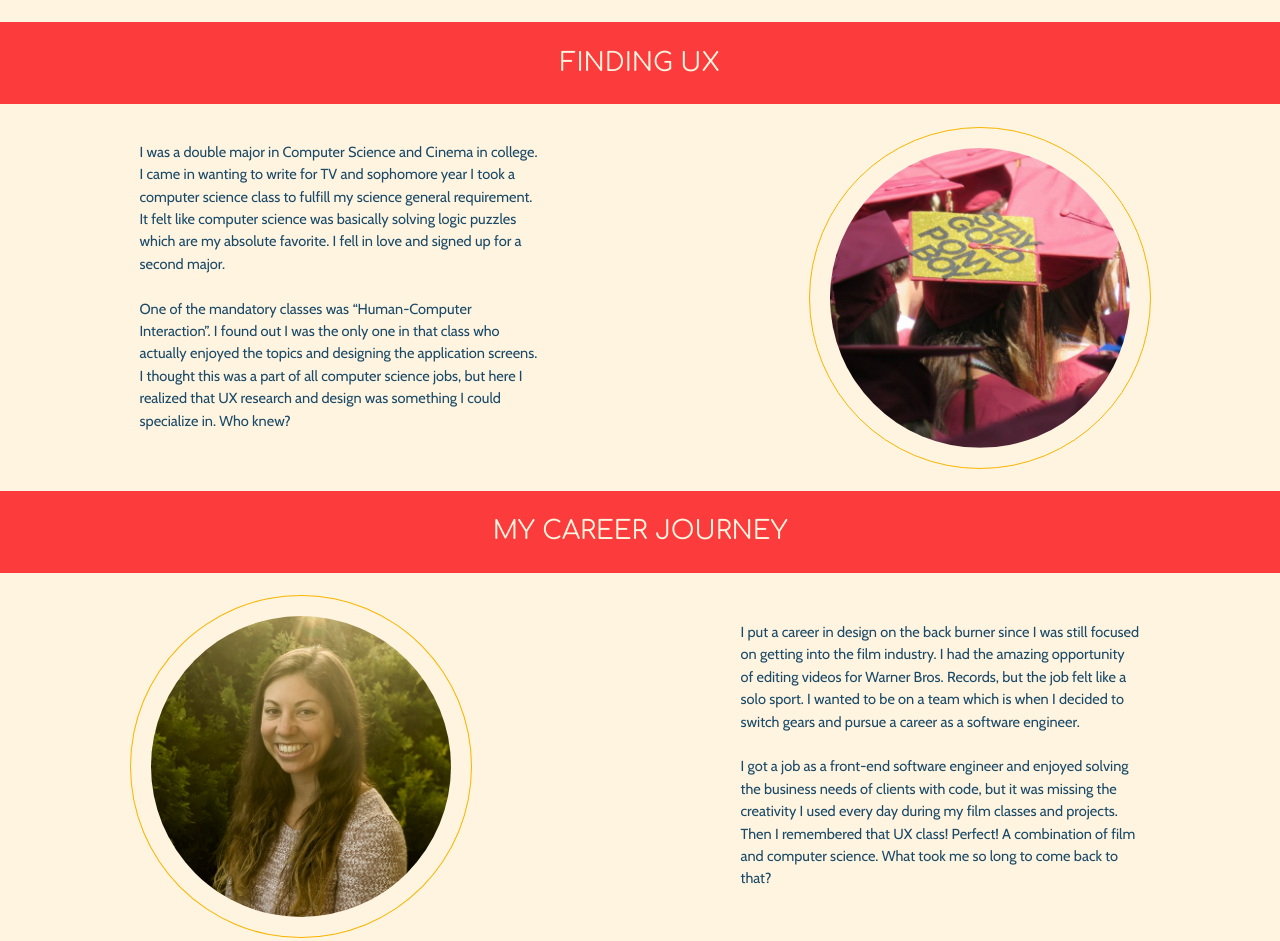
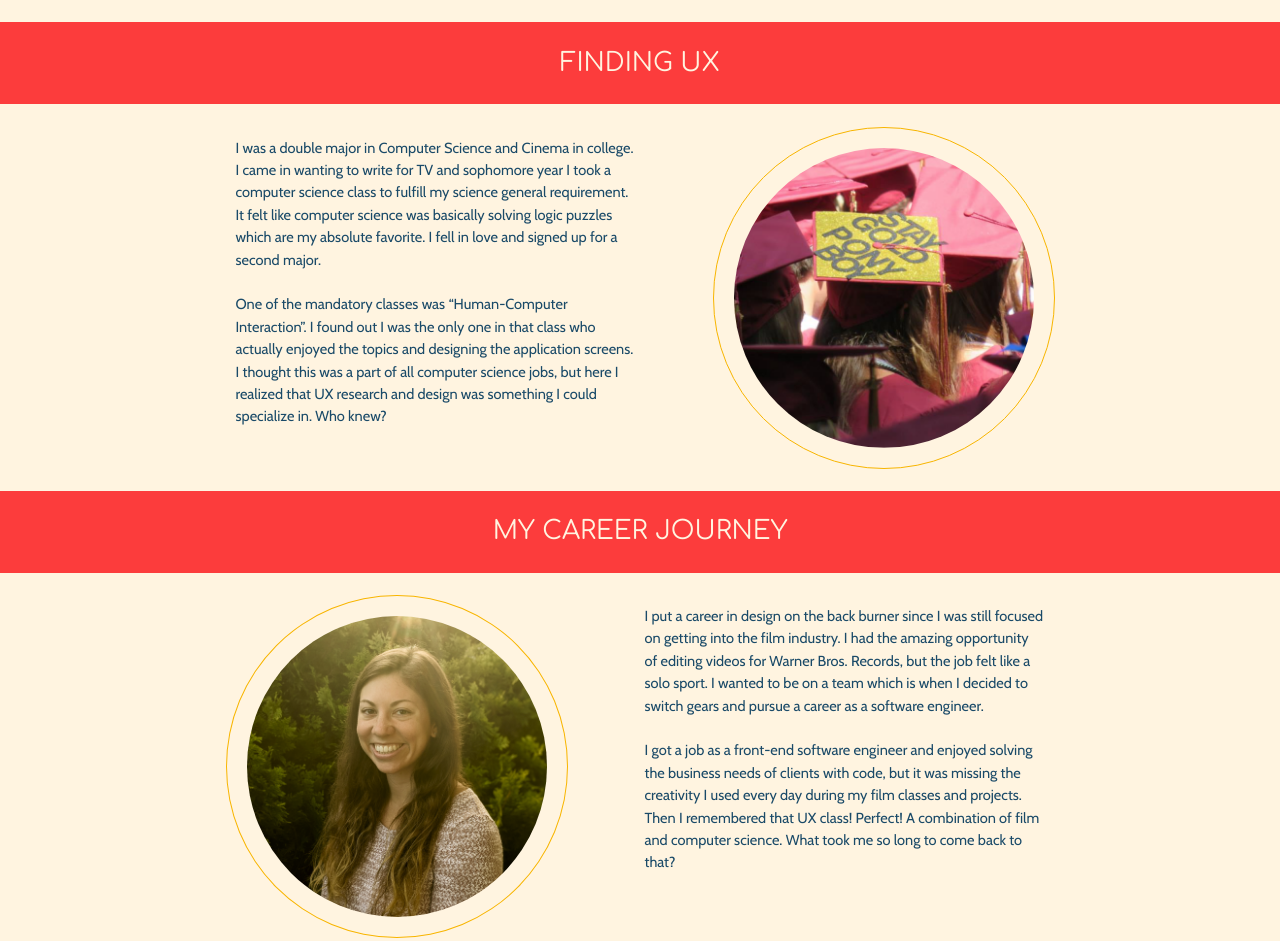
Before and after one commit to EmmaRyn/EmmaRyn.github.io, a plain HTML site: page about.html in a window 1280 px wide. Shown: the part 640-1581 px from the top of the page. Drawn offline with nearby package versions, Linux system fonts and the light colour scheme; a web font is replaced by a local one.

Commit message:
Fixing about page content width on desktop

```diff
--- a/styles/styles.css
+++ b/styles/styles.css
@@ -574,7 +574,7 @@ footer ul > li > a {
     display: flex;
   }
 
-  #about-1 .section-body, #about-2 .section-body {
+  #about-1, #about-2 {
     margin: auto;
     width: 70%;
   }
```
